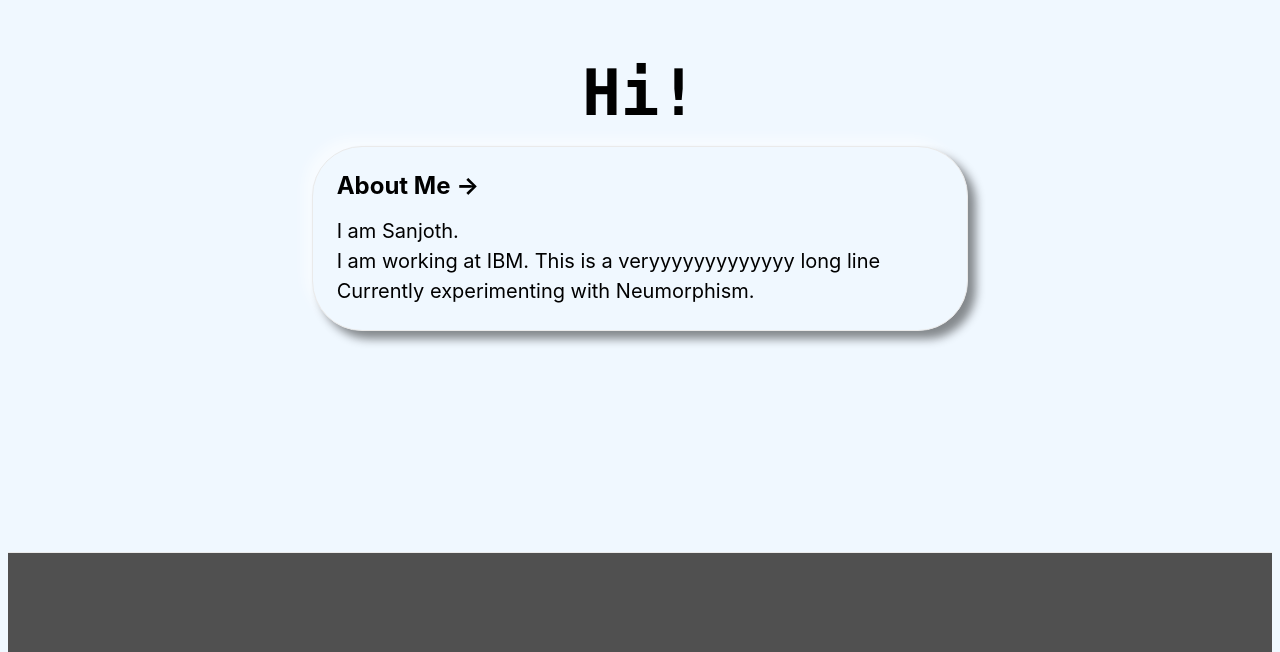
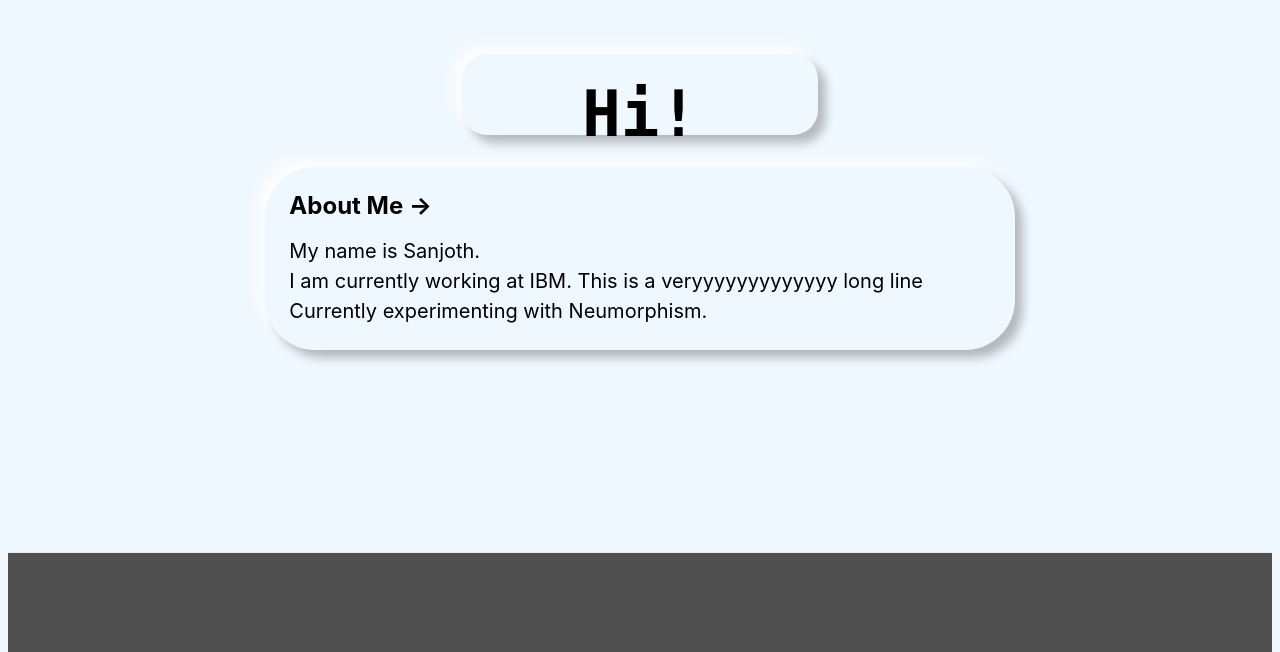
Before and after one commit to sj-rai/me, a Next.js app: page / in a window 1280 px wide. Shown: the part 148-800 px from the top of the page. Built offline with nearby package versions, Linux system fonts and the light colour scheme; a web font is replaced by a local one.

Commit message:
gradient text and box shagow for hi

```diff
--- a/pages/index.tsx
+++ b/pages/index.tsx
@@ -15,14 +15,14 @@ export default function About() {
         {/*<h1 className={styles.title}>*/}
         {/*  Welcome to <a href="https://nextjs.org">Next.js!</a>*/}
         {/*</h1>*/}
-        <h1 className={styles.title}>
+        <h1 className={`${styles.title} ${styles.titleCard}`}>
           Hi!
         </h1>
 
               <a className={styles.card}>
                   <h2>About Me &rarr;</h2>
-                  <p>I am Sanjoth.</p>
-                  <p>I am working at IBM. This is a veryyyyyyyyyyyyy long line</p>
+                  <p>My name is Sanjoth.</p>
+                  <p>I am currently working at IBM. This is a veryyyyyyyyyyyyy long line</p>
                   <p>Currently experimenting with Neumorphism.</p>
               </a>
 
--- a/styles/Home.module.css
+++ b/styles/Home.module.css
@@ -82,40 +82,96 @@
   max-width: 800px;
   margin-top: 3rem;
 }
-
+.titleCard {
+  margin: 1rem;
+  padding: 1.5rem;
+  /*text-align: left;*/
+  /*color: inherit;*/
+  /*text-decoration: none;*/
+  /*border: 1px solid #505050;*/
+  border-radius: 25px;
+  transition: color 0.12s ease, border-color 0.12s ease, box-shadow 0.12s ease;
+  width: 50%;
+  height: 15%;
+  /*box-shadow:*/
+  /*        12px 12px 16px 0 rgba(255, 255, 255, 0.3),*/
+  /*        -8px -8px 12px 0 rgba(0, 0, 0, .25);*/
+  box-shadow:
+          8px 8px 10px 0 rgba(0, 0, 0, 0.25),
+          -8px -8px 12px 0 rgba(255, 255, 255, 0.8);
+  background-color: aliceblue;
+}
+.titleCard:hover,
+.titleCard:focus,
+.titleCard:active {
+  /*color: rgb(2,0,36);*/
+  /*color: linear-gradient(227deg, rgba(2,0,36,1) 0%, rgba(14,14,233,1) 35%, rgba(0,212,255,1) 100%);*/
+  color: blue;
+  /*border-color: blue;*/
+  box-shadow: unset;
+  /*box-shadow:*/
+  /*        8px 8px 10px 0 rgba(0, 0, 0, 0.25),*/
+  /*        -8px -8px 12px 0 rgba(255, 255, 255, 0.8);*/
+}
 .card {
   margin: 1rem;
   padding: 1.5rem;
   text-align: left;
   color: inherit;
   text-decoration: none;
-  border: 1px solid #eaeaea;
+  /*border: 1px solid #505050;*/
   border-radius: 50px;
-  transition: color 0.15s ease, border-color 0.15s ease, box-shadow 0.25s ease;
+  transition: color 0.12s ease, border-color 0.12s ease, box-shadow 0.12s ease;
   width: 105%;
   box-shadow:
-          8px 8px 10px 0 rgba(0, 0, 0, 0.45),
-          -8px -8px 12px 0 rgba(255, 255, 255, 0.5);
+          8px 8px 10px 0 rgba(0, 0, 0, 0.25),
+          -8px -8px 12px 0 rgba(255, 255, 255, 0.8);
   background-color: aliceblue;
 }
 
 .card:hover,
 .card:focus,
 .card:active {
-  color: blue;
-  border-color: blue;
+  /*color: rgb(2,0,36);*/
+  /*color: linear-gradient(227deg, rgba(2,0,36,1) 0%, rgba(14,14,233,1) 35%, rgba(0,212,255,1) 100%);*/
+  /*color: blue;*/
+  /*border-color: blue;*/
   box-shadow: unset;
+
 }
 
 .card h2 {
   margin: 0 0 1rem 0;
   font-size: 1.5rem;
+  /*background: linear-gradient(227deg, rgba(2,0,36,1) 0%, rgba(14,14,233,1) 35%, rgba(0,212,255,1) 100%);*/
+  /*background: -webkit-linear-gradient(#eee, #333);*/
+  /*background: rgb(117,204,119);*/
 }
+.card:hover h2,
+.card:focus h2,
+.card:active h2 {
+  background: linear-gradient(326deg, rgba(1,0,255,1) 71%, rgba(117,0,255,1) 95%);
+
+  -webkit-background-clip: text;
+  -webkit-text-fill-color: transparent;
+  /*background: -webkit-linear-gradient(#eee, #333);*/
+  /*background: rgb(117,204,119);*/
+}
+
+
 
 .card p {
   margin: 0;
   font-size: 1.25rem;
   line-height: 1.5;
+}
+
+.card:hover p,
+.card:focus p,
+.card:active p {
+  background: linear-gradient(326deg, rgba(1,0,255,1) 71%, rgba(117,0,255,1) 95%);
+  -webkit-background-clip: text;
+  -webkit-text-fill-color: transparent;
 }
 
 .logo {
```
